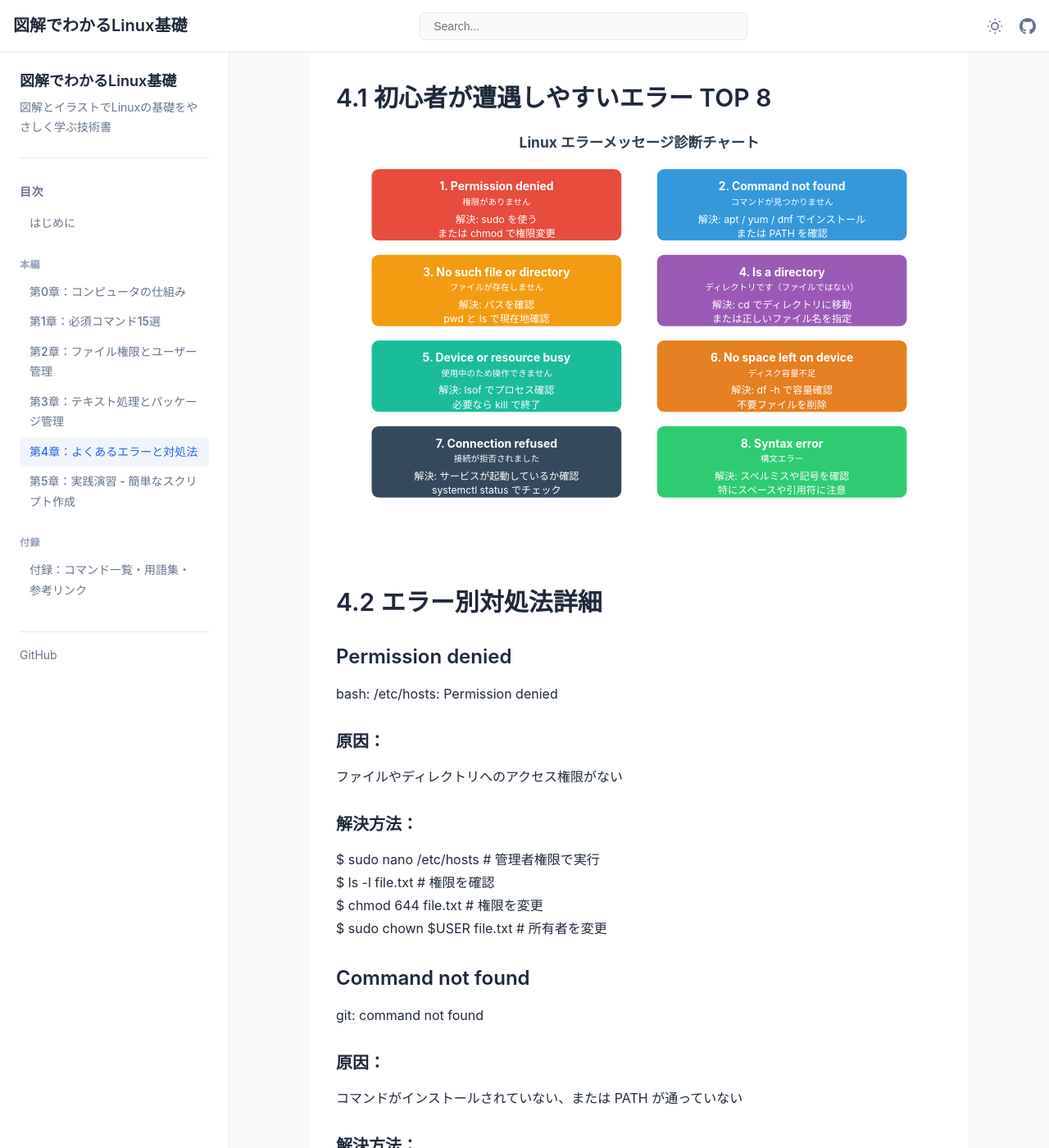
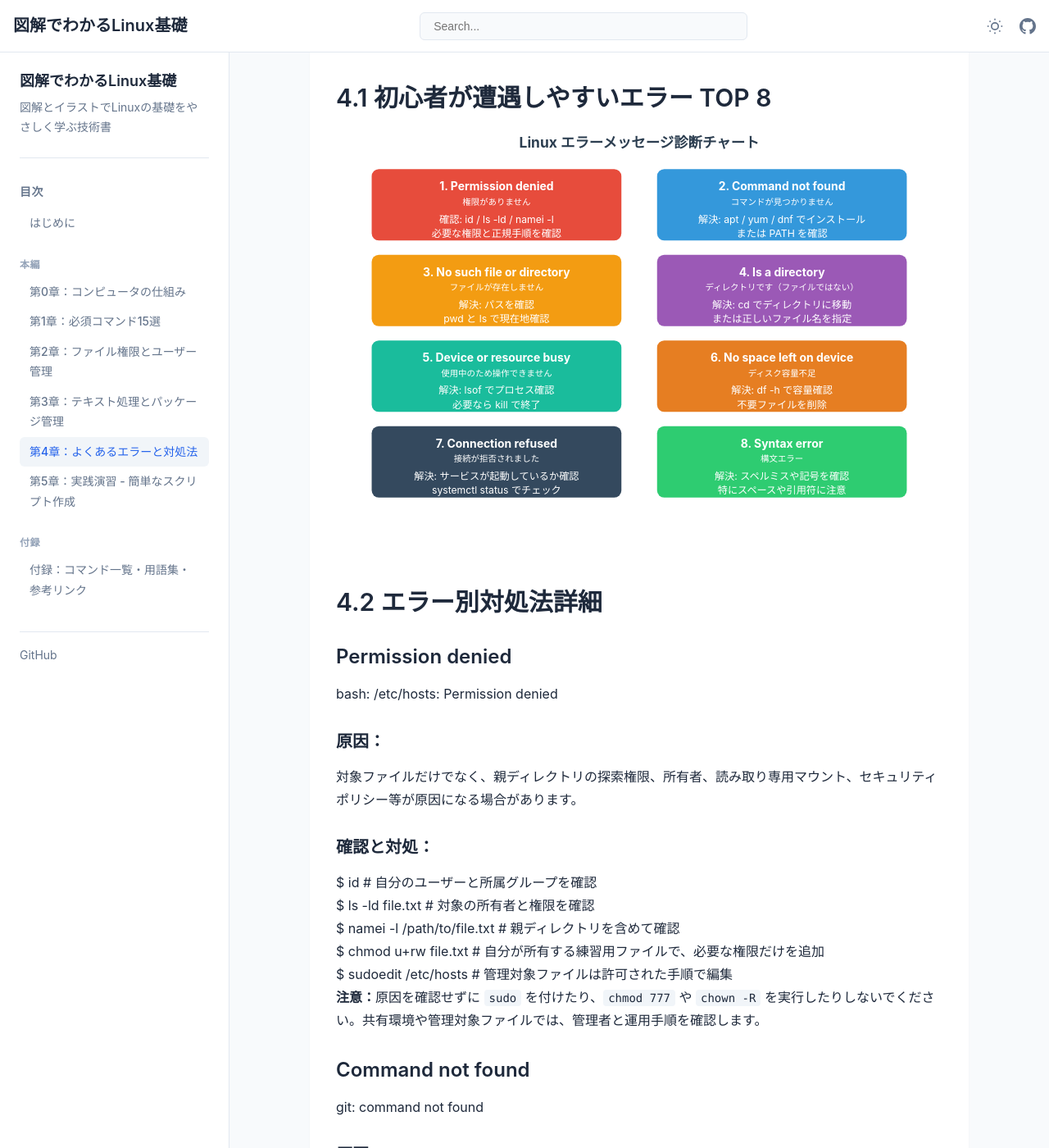
Before and after one commit to itdojp/illustrated-linux-basics-book, a Jekyll site: the page built from docs/chapter4/index.md, in a window 1280 px wide and 1400 px high, scrolled down 378 px. Shown: the whole window at 82% size. Built offline with Jekyll 4.4.1, drawn with Linux system fonts in a browser that asks for light colours.

```diff
--- a/docs/chapter4/index.md
+++ b/docs/chapter4/index.md
@@ -32,8 +32,8 @@ chapter: 4
                 <rect x="0" y="0" width="350" height="100" fill="#e74c3c" rx="10"/>
                 <text x="175" y="30" text-anchor="middle" fill="white" font-size="16" font-weight="bold">1. Permission denied</text>
                 <text x="175" y="50" text-anchor="middle" fill="white" font-size="12">権限がありません</text>
-                <text x="175" y="75" text-anchor="middle" fill="white" font-size="14">解決: sudo を使う</text>
-                <text x="175" y="95" text-anchor="middle" fill="white" font-size="14">または chmod で権限変更</text>
+                <text x="175" y="75" text-anchor="middle" fill="white" font-size="14">確認: id / ls -ld / namei -l</text>
+                <text x="175" y="95" text-anchor="middle" fill="white" font-size="14">必要な権限と正規手順を確認</text>
             </g>
 
             <!-- Command not found -->
@@ -108,14 +108,16 @@ chapter: 4
             <h3>Permission denied</h3>
             <div class="error-box">bash: /etc/hosts: Permission denied</div>
             <h4>原因：</h4>
-            <p>ファイルやディレクトリへのアクセス権限がない</p>
-            <h4>解決方法：</h4>
+            <p>対象ファイルだけでなく、親ディレクトリの探索権限、所有者、読み取り専用マウント、セキュリティポリシー等が原因になる場合があります。</p>
+            <h4>確認と対処：</h4>
             <div class="command-box">
-$ sudo nano /etc/hosts  # 管理者権限で実行<br>
-$ ls -l file.txt  # 権限を確認<br>
-$ chmod 644 file.txt  # 権限を変更<br>
-$ sudo chown $USER file.txt  # 所有者を変更
+$ id  # 自分のユーザーと所属グループを確認<br>
+$ ls -ld file.txt  # 対象の所有者と権限を確認<br>
+$ namei -l /path/to/file.txt  # 親ディレクトリを含めて確認<br>
+$ chmod u+rw file.txt  # 自分が所有する練習用ファイルで、必要な権限だけを追加<br>
+$ sudoedit /etc/hosts  # 管理対象ファイルは許可された手順で編集
             </div>
+            <p><strong>注意：</strong>原因を確認せずに <code>sudo</code> を付けたり、<code>chmod 777</code> や <code>chown -R</code> を実行したりしないでください。共有環境や管理対象ファイルでは、管理者と運用手順を確認します。</p>
         </div>
 
         <div class="command-card error-card">
```
Also changed, not shown: docs/chapter0/index.md (+8 -8 lines).
